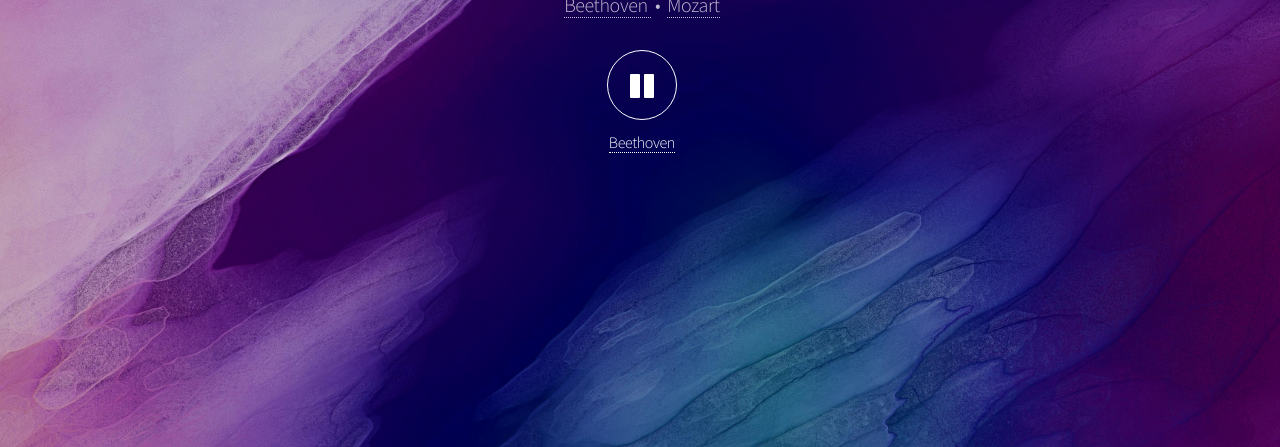
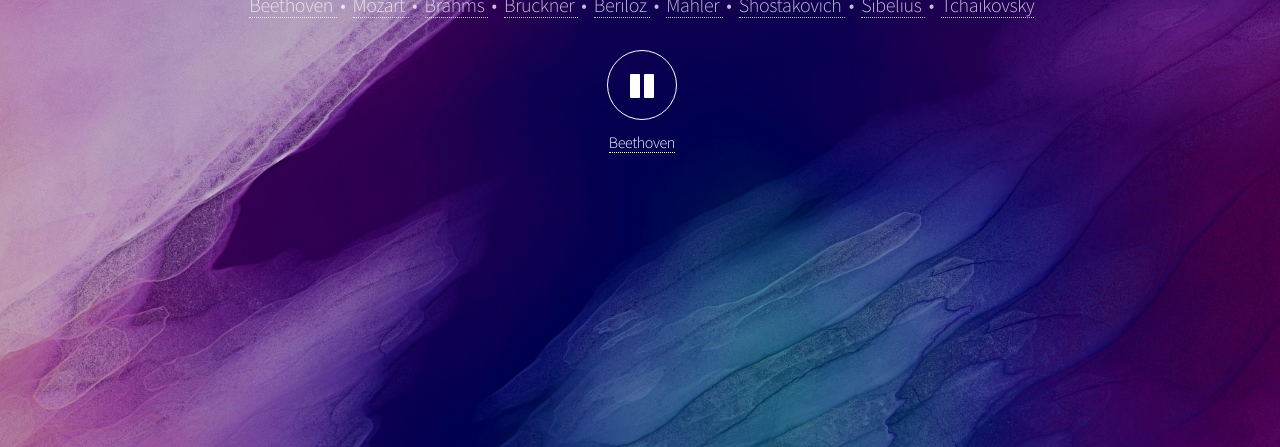
Before and after one commit to ravana69/symphony, a plain HTML site: page index.html in a window 1280 px wide. Shown: the part 353-800 px from the top of the page. Drawn offline with Linux system fonts and the light colour scheme.

Commit message:
Update index.html

```diff
--- a/index.html
+++ b/index.html
@@ -19,7 +19,14 @@
 						<h1>#Symphony</h1>
 						<p>
 							<a id="paradise" onclick="loadStream(0)" style="cursor:pointer">  Beethoven  </a>&nbsp;&bull;&nbsp;
-							<a id="paradise" onclick="loadStream(1)" style="cursor:pointer">  Mozart  </a>
+							<a id="paradise" onclick="loadStream(1)" style="cursor:pointer">  Mozart  </a>&nbsp;&bull;&nbsp;
+							<a id="paradise" onclick="loadStream(2)" style="cursor:pointer">  Brahms  </a>&nbsp;&bull;&nbsp;
+							<a id="paradise" onclick="loadStream(3)" style="cursor:pointer">  Bruckner  </a>&nbsp;&bull;&nbsp;
+							<a id="paradise" onclick="loadStream(4)" style="cursor:pointer">  Beriloz  </a>&nbsp;&bull;&nbsp;
+							<a id="paradise" onclick="loadStream(5)" style="cursor:pointer">  Mahler  </a>&nbsp;&bull;&nbsp;
+							<a id="paradise" onclick="loadStream(6)" style="cursor:pointer">  Shostakovich  </a>&nbsp;&bull;&nbsp;
+							<a id="paradise" onclick="loadStream(7)" style="cursor:pointer">  Sibelius  </a>&nbsp;&bull;&nbsp;
+							<a id="paradise" onclick="loadStream(8)" style="cursor:pointer">  Tchaikovsky  </a>
 						</p>
 						<nav>
 							<ul>
```
